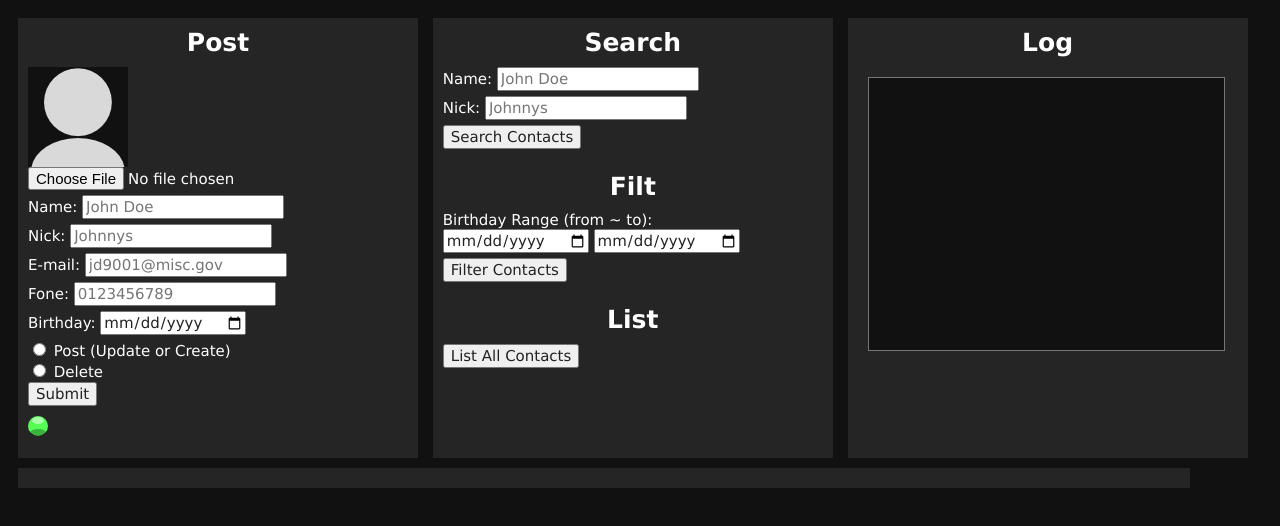
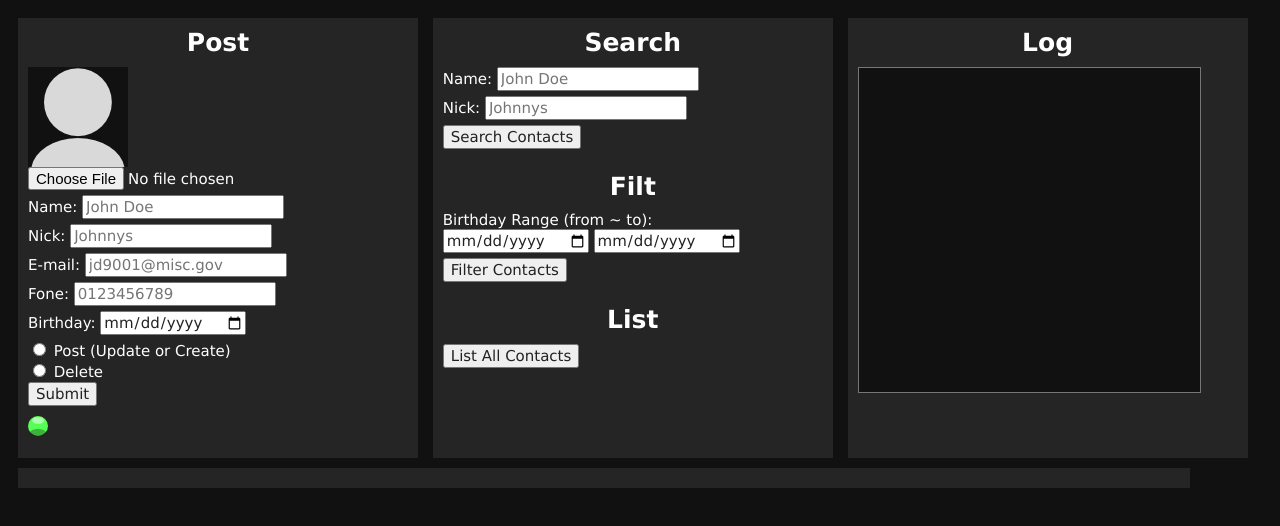
Before and after one commit to FlavioFS/CloudAssignments, a website: page AWS-Agenda/public/index.html in a window 1280 px wide. Drawn offline with Linux system fonts and the light colour scheme; no server answers.

Commit message:
css done

```diff
--- a/AWS-Agenda/public/index.html
+++ b/AWS-Agenda/public/index.html
@@ -114,7 +114,7 @@
     -->
     <div class="inlineBlock container section">
         <h2>Log</h2>
-        <textarea class="inlineBlock container" name="log" id="log" cols="40" rows="14" readonly></textarea>
+        <textarea class="inlineBlock container" name="log" id="log" cols="43" rows="19" readonly></textarea>
     </div>
 
     <!--
--- a/AWS-Agenda/public/style.css
+++ b/AWS-Agenda/public/style.css
@@ -28,6 +28,12 @@ img {
     overflow-y: scroll;
     background-color: #111;
     color: white;
+    font-size: 14px;
+    margin: 0 0 0 0;
+}
+
+.user {
+    background-color: #444;
 }
 
 /* INPUTS */
```
